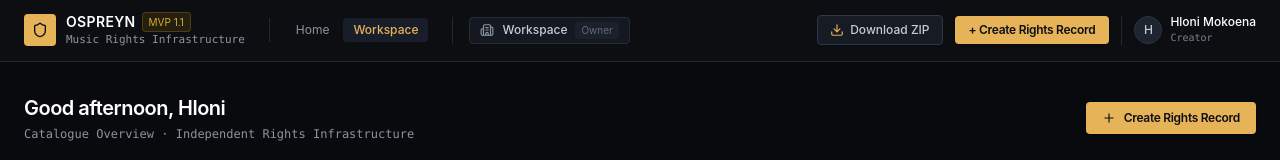
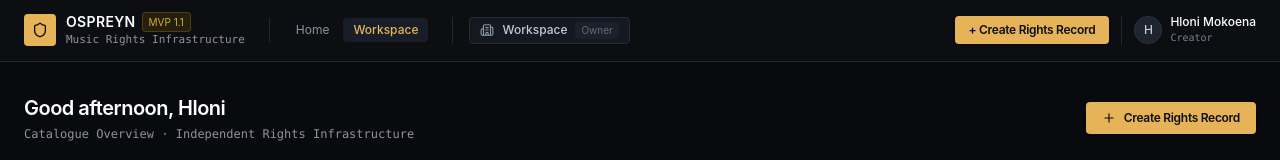
Before and after one commit to LehlohonoloSeokwe/ospreyn, a React (Vite) app: page / in a window 1280 px wide. Shown: the top 160 px of the page. Built offline with nearby package versions, Linux system fonts and the light colour scheme; no server answers.

Commit message:
Update Header.tsx

```diff
--- a/src/components/Header.tsx
+++ b/src/components/Header.tsx
@@ -79,15 +79,7 @@ export const Header: React.FC<HeaderProps> = ({
 
         {/* Right: Actions & User Identity */}
         <div className="flex items-center space-x-2.5 sm:space-x-3">
-          <a
-            href="/api/download-zip"
-            download="ospreyn-music-rights-project.zip"
-            className="flex items-center space-x-1.5 rounded border border-[#2e3747] bg-[#161b24] hover:bg-[#1e2430] hover:border-[#3d495c] text-[#c5cbd4] hover:text-white px-2.5 sm:px-3 py-1.5 text-xs font-medium transition-colors cursor-pointer shadow-sm"
-            title="Download the entire application source code as a ZIP file"
-          >
-            <Download className="h-3.5 w-3.5 text-[#e6b359]" />
-            <span className="hidden sm:inline">Download ZIP</span>
-          </a>
+
 
           {activeView === 'landing' ? (
             <button
```
